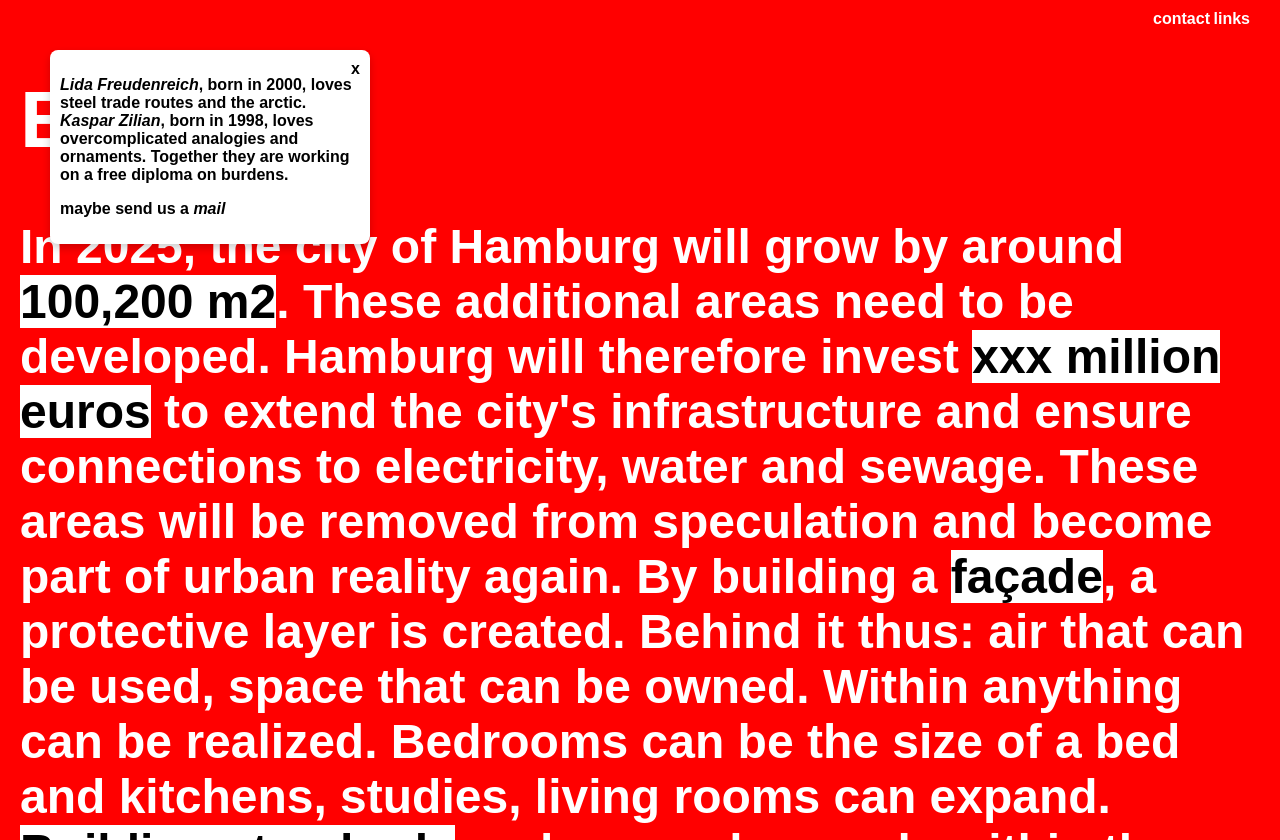
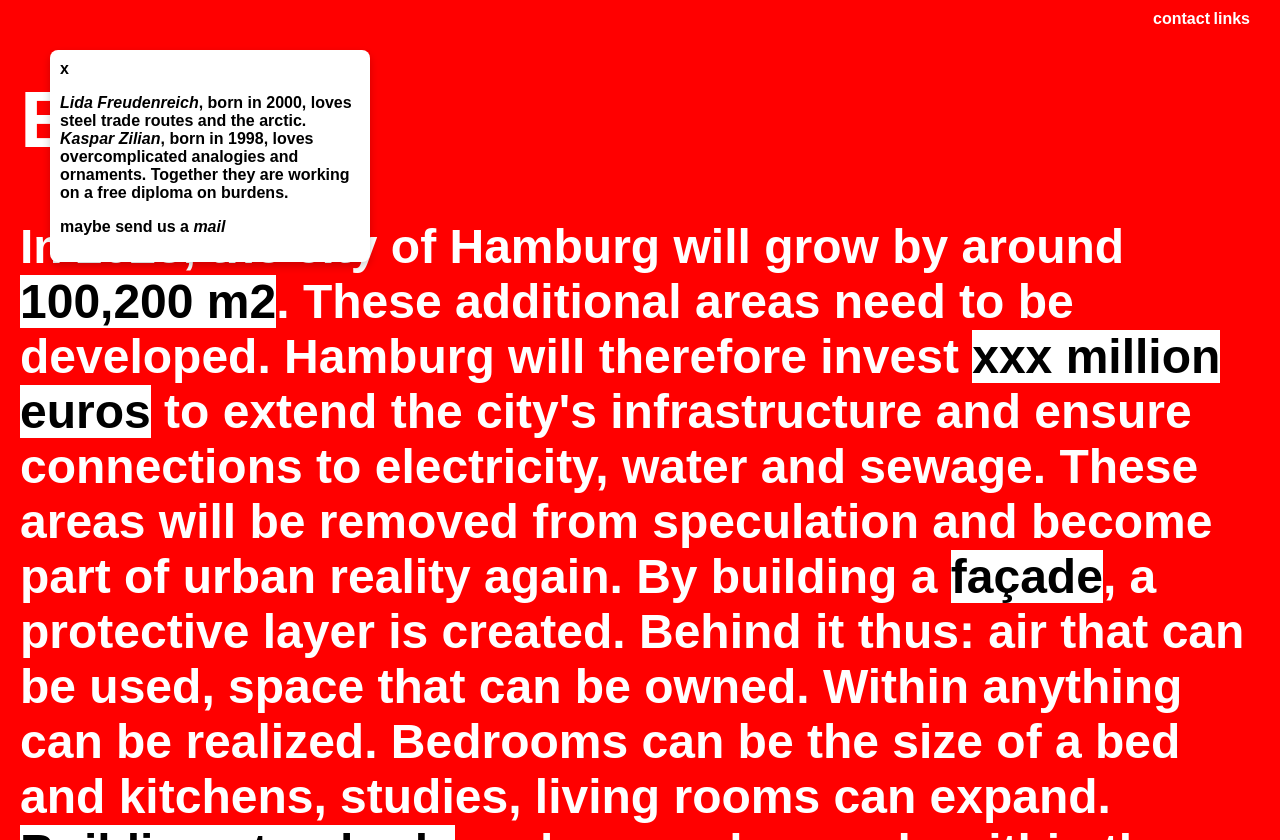
Before and after one commit to whiteElephant-source/elbturm, a website: page index.html in a window 1280 px wide. Both pictures are taken after a click on the element "contact". Drawn offline with Linux system fonts and the light colour scheme.

Commit message:
Update index.html

```diff
--- a/index.html
+++ b/index.html
@@ -64,7 +64,7 @@
             height: auto; /* Dynamically adjusts to content */
         }
         .popup .close-btn, .contact-popup .close-btn, .links-popup .close-btn {
-            position: absolute; /* Position relative to the popup */
+            position: top; /* Position relative to the popup */
             top: 10px; /* Space from the top inside the popup */
             right: 10px; /* Space from the right inside the popup */
             cursor: pointer;
```
